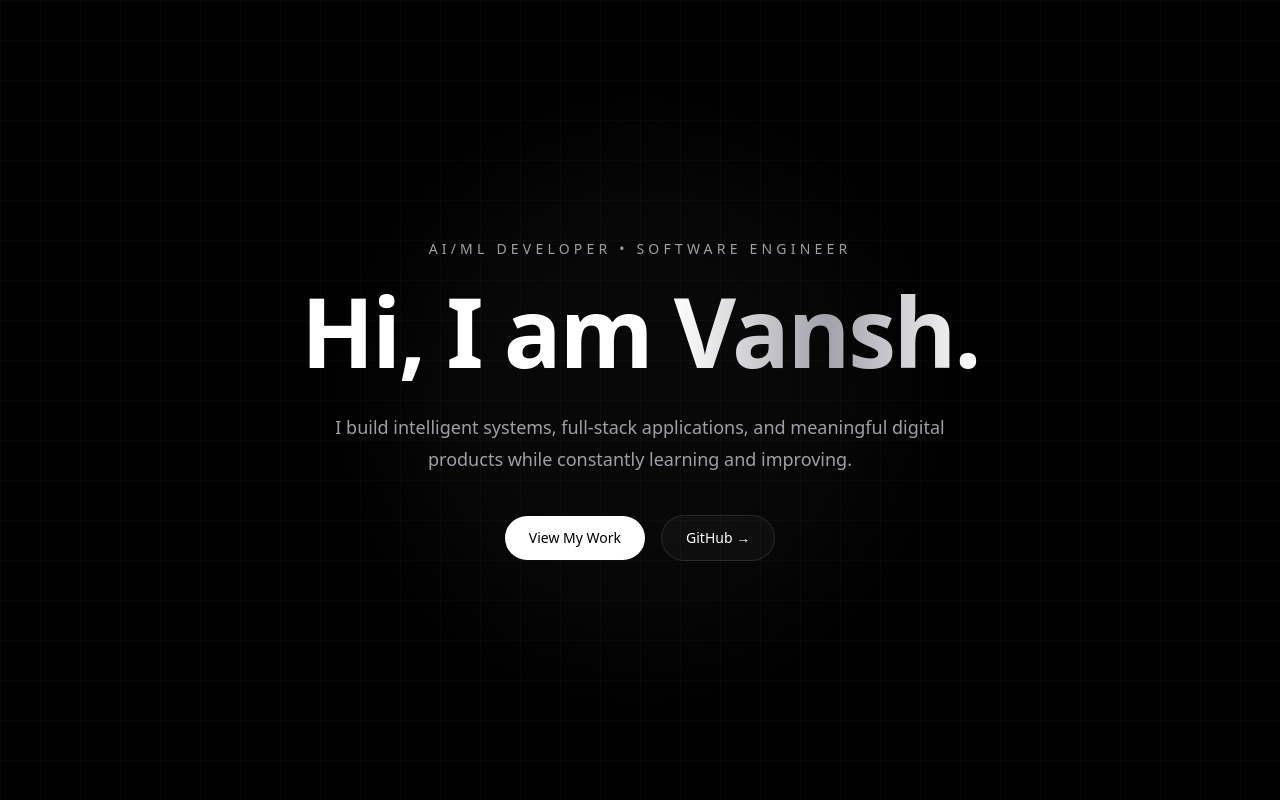
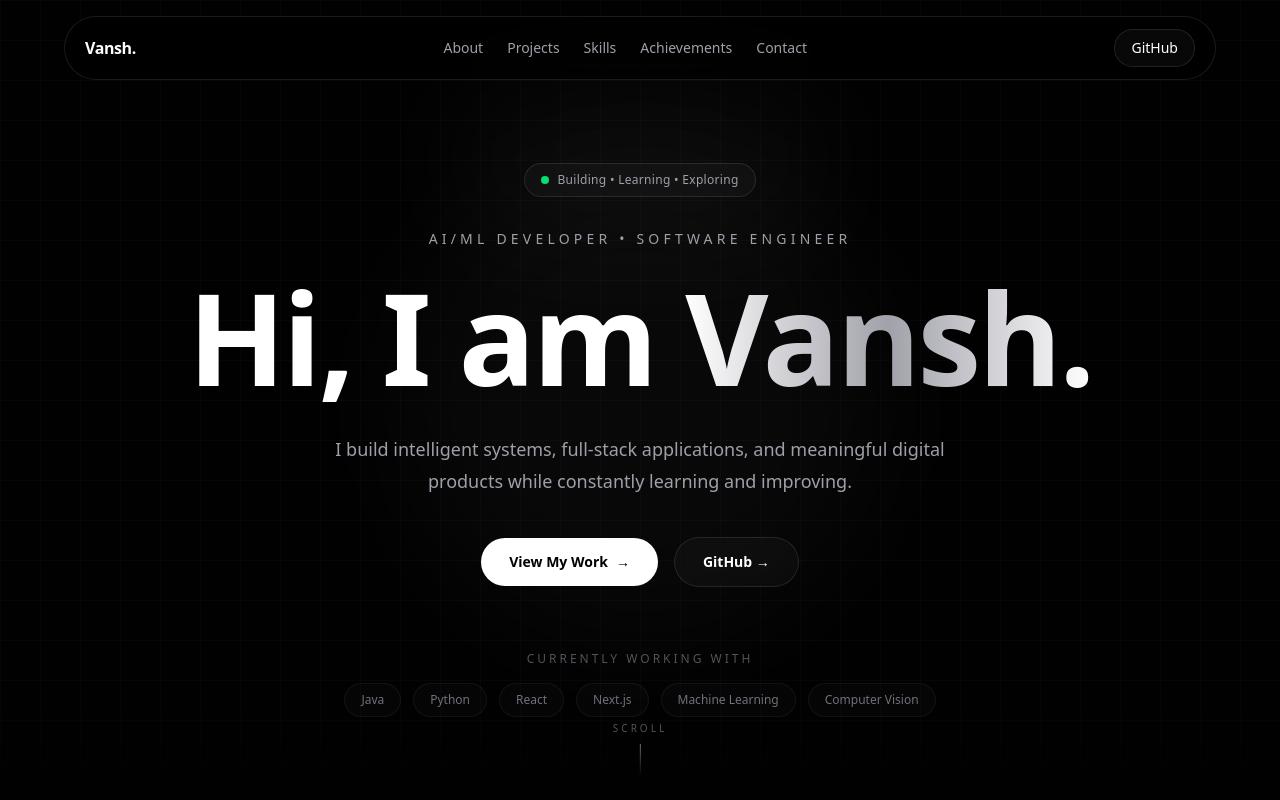
Before and after one commit to Vansh794/New_Portfolio, a Next.js app: page / in a window 1280 px wide. Shown: the top 800 px of the page. Built offline with nearby package versions, Linux system fonts and the light colour scheme.

Commit message:
Update portfolio hero and navbar

```diff
--- a/app/page.tsx
+++ b/app/page.tsx
@@ -1,61 +1,130 @@
-
+import { Navbar } from "@/components/navbar";
 export default function Home() {
   return (
     <main className="min-h-screen bg-background">
+      {/* Navbar */}
+      <Navbar />
+
+      {/* Hero Section */}
       <section className="relative flex min-h-screen items-center justify-center overflow-hidden">
-        {/* Background grid */}
+        {/* Background Grid */}
         <div className="grid-background absolute inset-0 opacity-60" />
 
-        {/* Glow */}
+        {/* Center Glow */}
         <div className="absolute left-1/2 top-1/2 h-[500px] w-[500px] -translate-x-1/2 -translate-y-1/2 rounded-full bg-white/[0.03] blur-3xl" />
 
-        {/* Hero content */}
-        <div className="relative z-10 mx-auto max-w-4xl px-6 text-center">
+        {/* Small Top Glow */}
+        <div className="absolute left-1/2 top-20 h-40 w-96 -translate-x-1/2 rounded-full bg-white/[0.04] blur-3xl" />
+
+        {/* Hero Content */}
+        <div className="relative z-10 mx-auto max-w-5xl px-6 pt-20 text-center">
+
+          {/* Status Badge */}
+          <div className="mb-8 inline-flex items-center gap-2 rounded-full border border-white/10 bg-white/[0.03] px-4 py-2 backdrop-blur-sm">
+            <span className="h-2 w-2 rounded-full bg-green-400" />
+
+            <span className="text-xs font-medium tracking-wide text-zinc-400">
+              Building • Learning • Exploring
+            </span>
+          </div>
+
+          {/* Role */}
           <p className="mb-6 text-sm font-medium uppercase tracking-[0.3em] text-zinc-400">
             AI/ML Developer • Software Engineer
           </p>
 
-         <h1 className="text-5xl font-bold tracking-tight text-white sm:text-7xl md:text-8xl">
+          {/* Main Heading */}
+          <h1 className="text-5xl font-bold tracking-tight text-white sm:text-7xl md:text-8xl lg:text-9xl">
             Hi, I am{" "}
             <span className="gradient-text">
-               Vansh.
+              Vansh.
             </span>
           </h1>
 
+          {/* Description */}
           <p className="mx-auto mt-8 max-w-2xl text-base leading-8 text-zinc-400 sm:text-lg">
             I build intelligent systems, full-stack applications, and
             meaningful digital products while constantly learning and
             improving.
           </p>
 
+          {/* Buttons */}
           <div className="mt-10 flex flex-col items-center justify-center gap-4 sm:flex-row">
             <a
               href="#projects"
-              className="rounded-full bg-white px-6 py-3 text-sm font-medium text-black transition hover:bg-zinc-200"
+              className="group rounded-full bg-white px-7 py-3.5 text-sm font-semibold text-black transition-all duration-300 hover:scale-105 hover:bg-zinc-200"
             >
               View My Work
+              <span className="ml-2 inline-block transition-transform duration-300 group-hover:translate-x-1">
+                →
+              </span>
             </a>
 
             <a
               href="https://github.com/Vansh794"
               target="_blank"
               rel="noopener noreferrer"
-              className="rounded-full border border-white/10 bg-white/[0.03] px-6 py-3 text-sm font-medium text-white transition hover:bg-white/[0.08]"
+              className="rounded-full border border-white/10 bg-white/[0.03] px-7 py-3.5 text-sm font-semibold text-white backdrop-blur-sm transition-all duration-300 hover:scale-105 hover:bg-white/[0.08]"
             >
               GitHub →
             </a>
           </div>
+
+          {/* Tech Stack Preview */}
+          <div className="mt-16">
+            <p className="mb-4 text-xs uppercase tracking-[0.25em] text-zinc-600">
+              Currently working with
+            </p>
+
+            <div className="flex flex-wrap items-center justify-center gap-3">
+              {[
+                "Java",
+                "Python",
+                "React",
+                "Next.js",
+                "Machine Learning",
+                "Computer Vision",
+              ].map((tech) => (
+                <span
+                  key={tech}
+                  className="rounded-full border border-white/5 bg-white/[0.02] px-4 py-2 text-xs text-zinc-500 transition-colors hover:border-white/10 hover:text-zinc-300"
+                >
+                  {tech}
+                </span>
+              ))}
+            </div>
+          </div>
+        </div>
+
+        {/* Bottom Fade */}
+        <div className="absolute bottom-0 left-0 right-0 h-32 bg-gradient-to-t from-background to-transparent" />
+
+        {/* Scroll Indicator */}
+        <div className="absolute bottom-6 left-1/2 hidden -translate-x-1/2 flex-col items-center gap-2 text-zinc-600 sm:flex">
+          <span className="text-[10px] uppercase tracking-[0.3em]">
+            Scroll
+          </span>
+
+          <div className="h-8 w-px bg-gradient-to-b from-zinc-500 to-transparent" />
         </div>
       </section>
 
-      {/* Temporary section */}
+      {/* Temporary Projects Section */}
       <section
         id="projects"
-        className="flex min-h-[50vh] items-center justify-center border-t border-white/10"
+        className="relative flex min-h-[50vh] items-center justify-center border-t border-white/10"
       >
-        <h2 className="text-3xl font-bold text-white">
-          Projects coming next...
-        </h2>
+        <div className="grid-background absolute inset-0 opacity-20" />
+
+        <div className="relative z-10 text-center">
+          <p className="mb-3 text-sm uppercase tracking-[0.3em] text-zinc-500">
+            What I have built
+          </p>
+
+          <h2 className="text-3xl font-bold text-white sm:text-4xl">
+            Projects coming next...
+          </h2>
+        </div>
       </section>
     </main>
   );
--- /dev/null
+++ b/components/navbar.tsx
@@ -0,0 +1,49 @@
+import Link from "next/link";
+
+const navItems = [
+  { name: "About", href: "#about" },
+  { name: "Projects", href: "#projects" },
+  { name: "Skills", href: "#skills" },
+  { name: "Achievements", href: "#achievements" },
+  { name: "Contact", href: "#contact" },
+];
+
+export function Navbar() {
+  return (
+    <header className="fixed inset-x-0 top-0 z-50">
+      <div className="mx-auto mt-4 flex max-w-6xl items-center justify-between rounded-full border border-white/10 bg-black/50 px-5 py-3 backdrop-blur-xl">
+
+        {/* Logo */}
+        <Link
+          href="/"
+          className="text-base font-semibold tracking-tight text-white"
+        >
+          Vansh.
+        </Link>
+
+        {/* Navigation */}
+        <nav className="flex items-center gap-6">
+          {navItems.map((item) => (
+            <Link
+              key={item.name}
+              href={item.href}
+              className="text-sm text-zinc-400 transition-colors duration-200 hover:text-white"
+            >
+              {item.name}
+            </Link>
+          ))}
+        </nav>
+
+        {/* GitHub */}
+        <a
+          href="https://github.com/Vansh794"
+          target="_blank"
+          rel="noopener noreferrer"
+          className="rounded-full border border-white/10 bg-white/[0.03] px-4 py-2 text-sm font-medium text-white transition-all duration-200 hover:bg-white/[0.08]"
+        >
+          GitHub
+        </a>
+      </div>
+    </header>
+  );
+}
```
